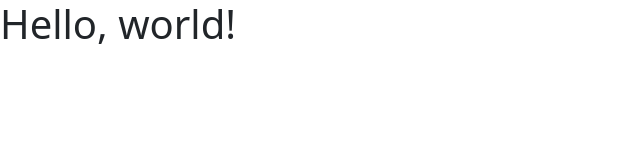
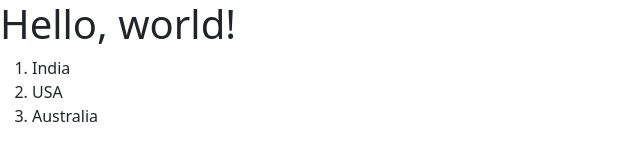
Before and after one commit to rajeshkit03/abcdexpress, a plain HTML site: page index.html in a window 1280 px wide. Shown: the whole page, without its empty margins (0-640 px from the left). Drawn offline with nearby package versions, Linux system fonts and the light colour scheme.

Commit message:
List tag added

```diff
--- a/index.html
+++ b/index.html
@@ -8,6 +8,11 @@
   </head>
   <body>
     <h1>Hello, world!</h1>
+<ol>
+<li>India</li>
+<li>USA</li>
+<li>Australia</li>
+<ol>
     <script src="https://cdn.jsdelivr.net/npm/bootstrap@5.3.0/dist/js/bootstrap.bundle.min.js" integrity="sha384-geWF76RCwLtnZ8qwWowPQNguL3RmwHVBC9FhGdlKrxdiJJigb/j/68SIy3Te4Bkz" crossorigin="anonymous"></script>
   </body>
 </html>
```
